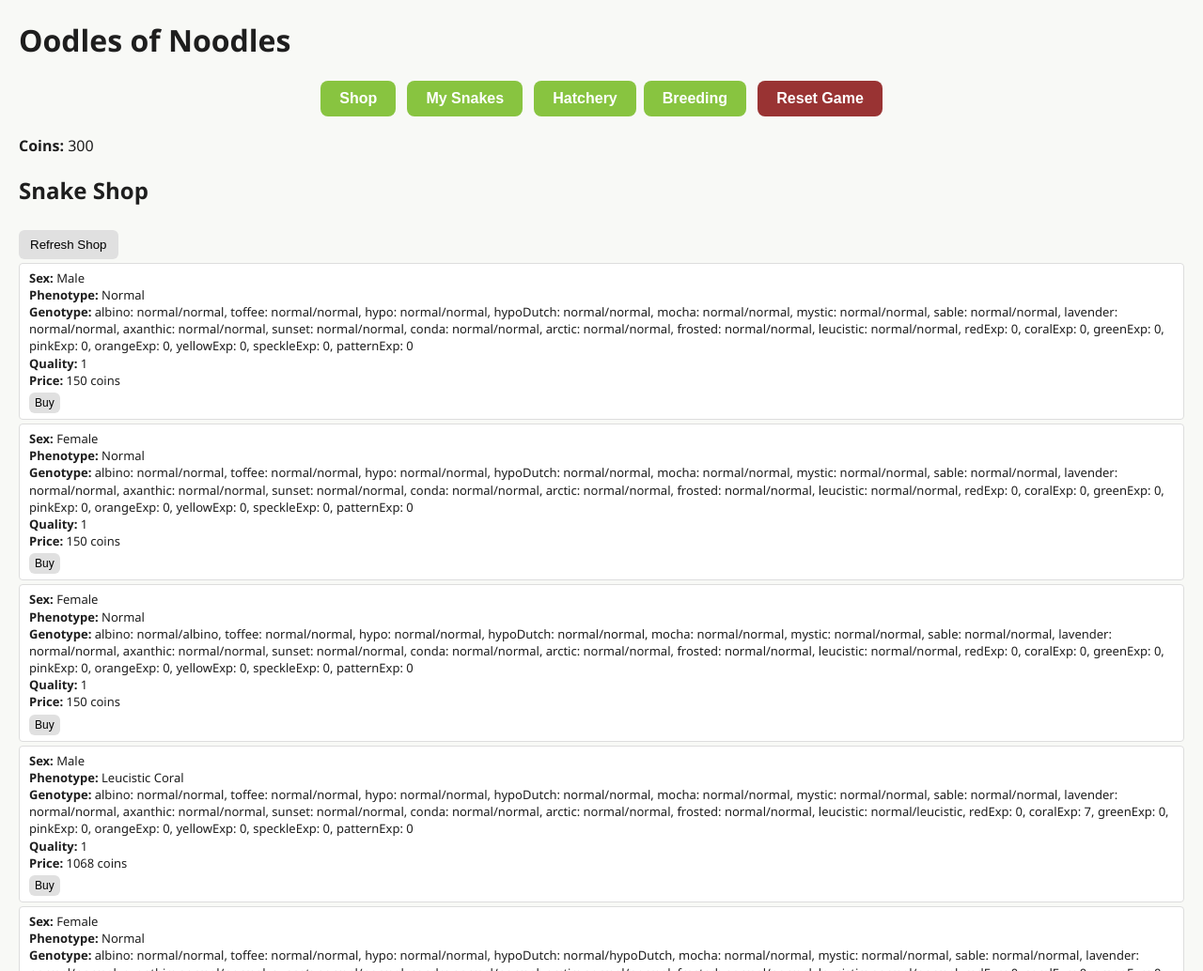
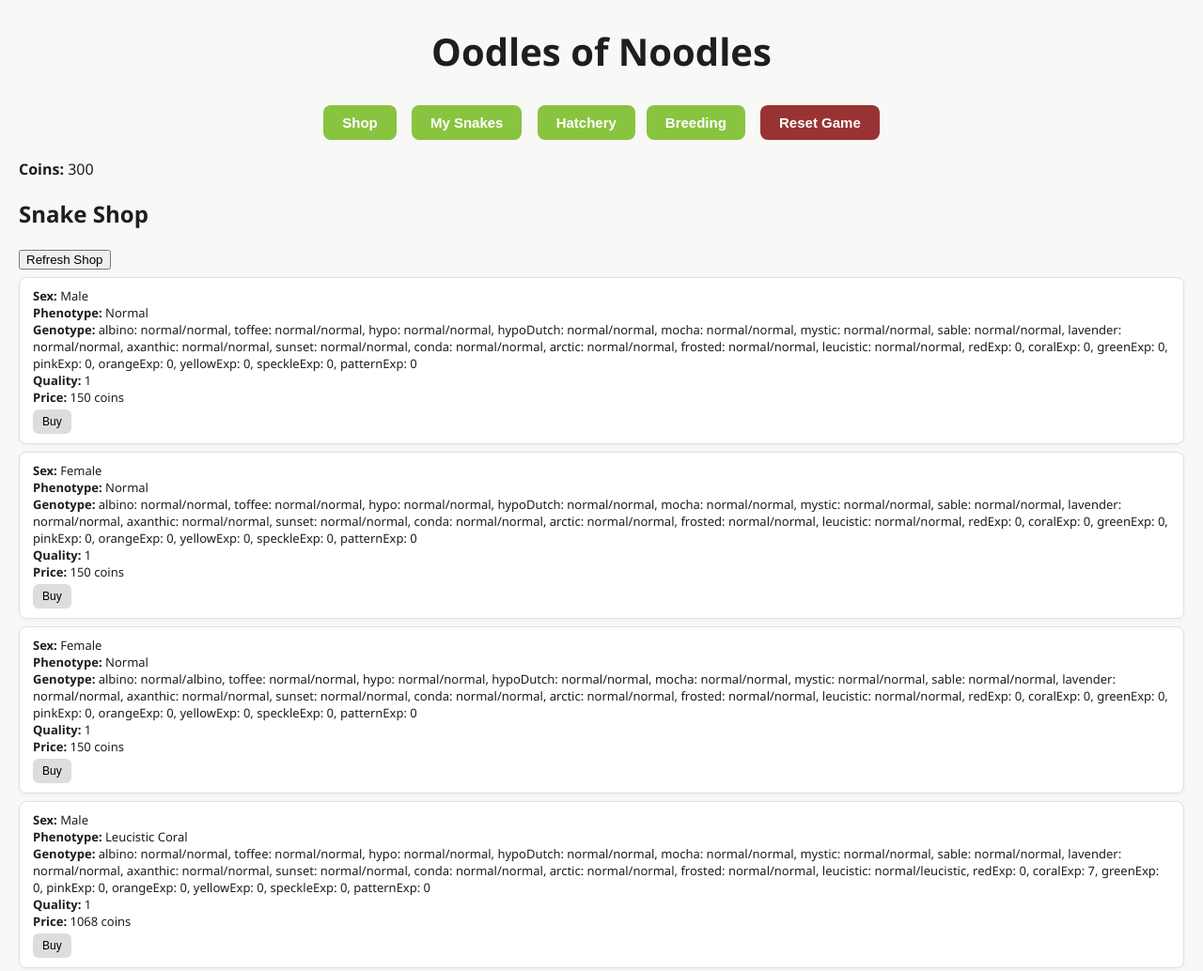
Before and after one commit to SirTerris/OodlesOfNoodles, a plain HTML site: page index.html in a window 1280 px wide. Shown: the top 1034 px of the page at 94% size. Drawn offline with Linux system fonts and the light colour scheme.

Commit message:
Add files via upload

```diff
--- a/index.html
+++ b/index.html
@@ -5,6 +5,7 @@
 <head>
 <meta charset="utf-8"/>
 <title>Oodles of Noodles</title>
+
 
 <style>
   body {
@@ -14,80 +15,76 @@
     margin: 20px;
   }
 
+  h1 {
+    text-align: center;
+    font-size: 2.5em;
+    font-weight: 700;
+    margin-bottom: 30px;
+  }
+
   .tabs {
     text-align: center;
     margin-bottom: 20px;
   }
 
   .tabs button {
-    margin: 0 4px;
+    margin: 0 6px;
     padding: 10px 20px;
-    font-size: 16px;
-    border: none;
+    font-size: 15px;
+    font-weight: bold;
     background: #88c440;
     color: white;
+    border: none;
     border-radius: 8px;
     cursor: pointer;
-    font-weight: bold;
   }
 
   .tabs button:hover {
-    background: #7ab936;
+    background: #7ab436;
   }
 
-  button.active {
+  .tabs button.active {
     background: #1e1e1e;
-    color: white;
   }
-
 
   .snake {
     background: #ffffff;
-  padding: 6px 10px;
-  margin: 4px 0;
-  border: 1px solid #ddd;
-  border-radius: 4px;
+    padding: 10px 14px;
+    margin: 8px 0;
+    border: 1px solid #e0e0e0;
+    border-radius: 8px;
+    box-shadow: 0 2px 4px rgba(0,0,0,0.03);
     font-size: 13px;
-  line-height: 1.4;
-}
-.snake button {
-  margin: 2px 4px 0 0;
-  padding: 4px 6px;
-  font-size: 12px;
   }
 
-
-  button {
-    background: #e0e0e0;
+  .snake button {
+    background: #ddd;
     border: none;
-    padding: 8px 12px;
+    padding: 6px 10px;
     border-radius: 6px;
+    margin: 4px 4px 0 0;
+    font-size: 12px;
     cursor: pointer;
-    font-weight: 500;
-    margin-top: 6px;
   }
 
-  button:hover {
-    background: #cccccc;
+  .snake button:hover {
+    background: #ccc;
   }
 
   #resetButton {
-    background: #933 !important;
+    background: #933;
     color: white;
   }
 
   .tab {
     display: none;
   }
+
   .tab.active {
     display: block;
   }
+</style>
 
-.snake button {
-  display: inline-block;
-  margin: 4px 4px 0 0;
-}
-</style>
 
 </head>
 <body>
```
Lines whose indentation alone changed are shown as unchanged.
